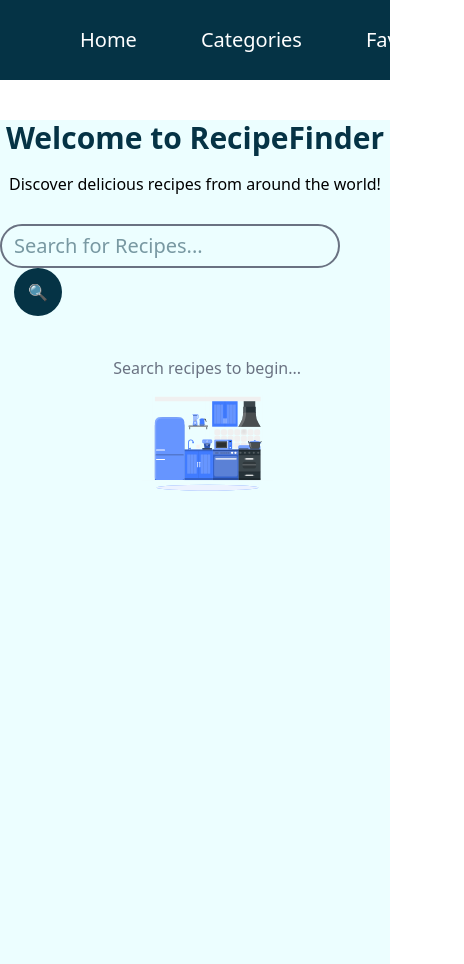
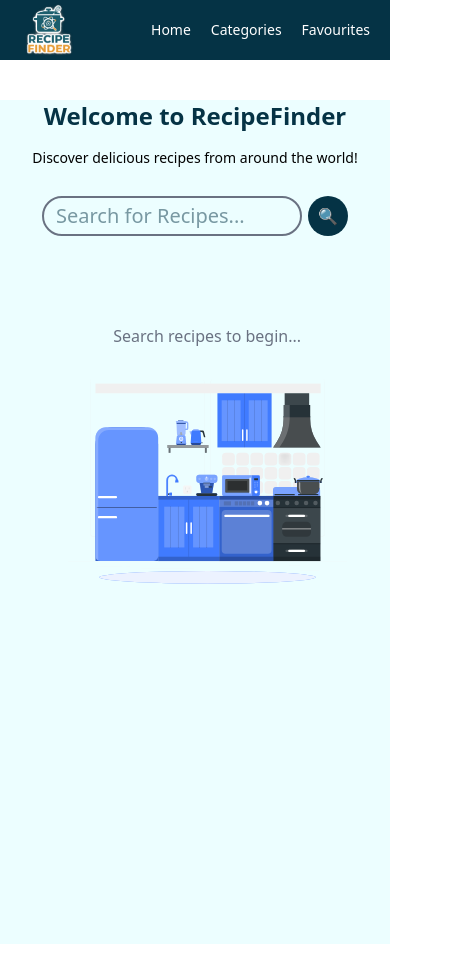
Before and after one commit to AdityaKR555/Recipe-Finder-React-App, a React (Vite) app: page / in a window 390 px wide. Shown: the whole page, 464 px wide, since content can reach past the window. Built offline with nearby package versions, Linux system fonts and the light colour scheme.

Commit message:
now responsive too

```diff
--- a/src/components/Navbar.jsx
+++ b/src/components/Navbar.jsx
@@ -4,12 +4,12 @@ import { Link } from 'react-router-dom'
 const Navbar = () => {
   return (
     <div>
-        <div className='flex justify-between items-center px-20 bg-cyan-950 text-white'>
-            <div className='w-20 h-20'>
+        <div className='flex justify-between items-center md:px-20 px-5 bg-cyan-950 text-white'>
+            <div className='md:w-20 md:h-20 w-15 h-15'>
               {/* <img src="../../public/recipefinderlogo.png" className='w-full h-full object-cover' alt="logo" /> */}
               <img src="/recipefinderlogo.png" className='w-full h-full object-cover' alt="logo" />
             </div>
-            <div className='flex items-center gap-16 text-xl text-white'>
+            <div className='flex items-center md:gap-16 gap-5 md:text-xl text-sm text-white'>
               <Link to="/" className='hover:text-yellow-500 hover:font-semibold'>Home</Link>
               <Link to="/categories" className='hover:text-yellow-500 hover:font-semibold'>Categories</Link>
               <Link to="/fav" className='hover:text-yellow-500 hover:font-semibold'>Favourites</Link>
--- a/src/index.css
+++ b/src/index.css
@@ -2,4 +2,5 @@
 
 body{
     overflow-x: hidden;
+    width: 100%;
 }
--- a/src/pages/Home.jsx
+++ b/src/pages/Home.jsx
@@ -73,29 +73,29 @@ useEffect(() => {
     <div className="bg-cyan-50 pb-10 min-h-screen">
       {/* .........input.......... */}
       <div>
-        <h1 className="text-3xl md:text-5xl font-bold text-center mt-10 text-cyan-950">
+        <h1 className="text-2xl md:text-5xl font-bold text-center mt-10 text-cyan-950">
           Welcome to RecipeFinder
         </h1>
-        <p className="text-center mt-4 text-md md:text-lg text-black font-medium">
+        <p className="text-center mt-4 text-sm md:text-lg text-black font-medium">
           Discover delicious recipes from around the world!
         </p>
-        <div className="flex justify-center mt-7 items-center">
-          <form onSubmit={searchItem}>
+        {/* <div className="flex justify-center mt-7 items-center"> */}
+          <form onSubmit={searchItem} className="flex justify-center mt-7 items-center">
             <input
               type="text"
-              className="border-2 border-gray-500 focus:outline-none focus:border-cyan-900 w-85 px-3 py-1.5 text-xl text-cyan-950 rounded-full "
+              className="border-2 border-gray-500 focus:outline-none focus:border-cyan-900 md:w-85 w-65 px-3 md:py-1.5 py-1 text-xl text-cyan-950 rounded-full "
               placeholder="Search for Recipes..."
               value={item}
               onChange={(e) => setItem(e.target.value)}
             />
             <button
               type="submit"
-              className="bg-cyan-950 px-3.5 text-md py-3 ml-3.5 rounded-full hover:bg-black"
+              className="bg-cyan-950 md:px-3.5 px-2.5 py-2 text-md md:py-3 md:ml-3.5 ml-1.5 rounded-full hover:bg-black"
             >
               🔍
             </button>
           </form>
-        </div>
+        {/* </div> */}
       </div>
 
       {/* .........output......... */}
@@ -112,7 +112,7 @@ useEffect(() => {
               // src="../../public/Kitchen appliances-rafiki.svg"
               src="/Kitchen appliances-rafiki.svg"
               alt="kitchen-svg"
-              className="w-[35%]"
+              className="md:w-[35%] md:h-auto h-[70%] w-auto"
             />
           </div>
         )}
```
